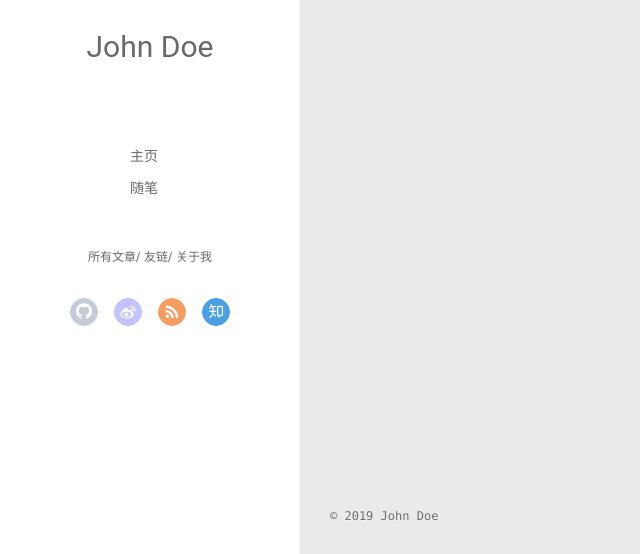
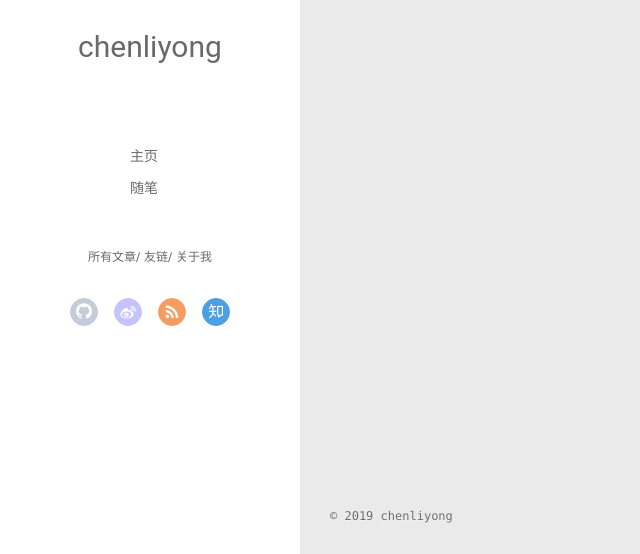
Before and after one commit to chenliyong/chenliyong.github.io, a plain HTML site: page archives/index.html in a window 1280 px wide. Shown: the part 243-797 px from the top of the page, 0-640 px from the left. Drawn offline with Linux system fonts and the light colour scheme; no server answers.

Commit message:
Site updated: 2019-04-28 14:47:58

```diff
--- a/archives/index.html
+++ b/archives/index.html
@@ -46,7 +46,7 @@
 			<img src class="js-avatar">
 		</a>
 		<hgroup>
-		  <h1 class="header-author"><a href="/">John Doe</a></h1>
+		  <h1 class="header-author"><a href="/">chenliyong</a></h1>
 		</hgroup>
 
 
@@ -104,7 +104,7 @@
 				<img src class="js-avatar">
 			</div>
 			<hgroup>
-			  <h1 class="header-author js-header-author">John Doe</h1>
+			  <h1 class="header-author js-header-author">chenliyong</h1>
 			</hgroup>
 
 
@@ -240,7 +240,7 @@
   <div class="outer">
     <div id="footer-info">
     	<div class="footer-left">
-    		&copy; 2019 John Doe
+    		&copy; 2019 chenliyong
     	</div>
       	<div class="footer-right">
       		<a href="http://hexo.io/" target="_blank">Hexo</a>  Theme <a href="https://github.com/litten/hexo-theme-yilia" target="_blank">Yilia</a> by Litten
```
Also changed, not shown: 2019/04/28/hello-world/index.html (+3 -3 lines), 2019/04/28/test/index.html (+3 -3 lines), archives/2019/04/index.html (+3 -3 lines), archives/2019/index.html (+3 -3 lines), index.html (+3 -3 lines), tags/TEST/index.html (+3 -3 lines).
